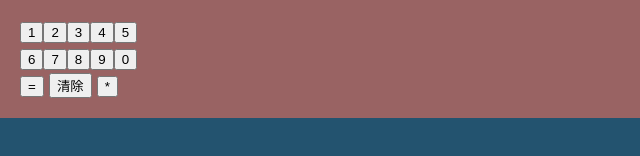
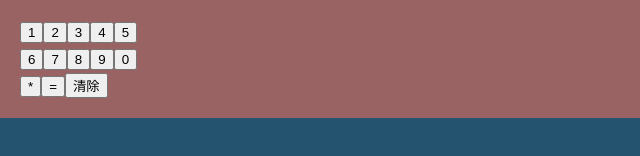
Before and after one commit to misapprehand/web-learning, a plain HTML site: page hello/js_basic.html in a window 1280 px wide. Both pictures are taken after a click on the button "清除". Shown: the part 640-796 px from the top of the page, 0-640 px from the left. Drawn offline with Linux system fonts and the light colour scheme; a web font is replaced by a local one.

Commit message:
js 创建=和清除按钮

```diff
--- a/hello/hello.js
+++ b/hello/hello.js
@@ -46,7 +46,7 @@ function clearResult(){
 function buttonClickHandler(event){
     var value = event.target.value;
     var number = Number(value);
-    if( number ){
+    if( number || number === 0){
         inputArray.push(number);
     }
     appendResult(value);
@@ -71,7 +71,17 @@ function create_button(parentNode,id,value){
     parentNode.appendChild(element);
     return element;
 }
+function create_function_button(parentNode,id,value,cb){
+    var element = document.createElement("input");
+    document.createElement("input");
+    element.setAttribute("type","button");
+    element.setAttribute("id",id);
+    element.setAttribute("value",value);
+    element.onclick = cb;
 
+    parentNode.appendChild(element);
+    return element;
+}
 var map = {
     "mul-1":"1",
     "mul-2":"2",
@@ -98,5 +108,6 @@ for(var element_key in map){
     }
     create_button(parentNode,element_key,map[element_key]);
 }
-document.getElementById('mul-=').onclick = resultClickHandler;
-document.getElementById('mul-clr').onclick = clearClickHandler;
+var parentNode = document.getElementById('number-pad-r3');
+create_function_button(parentNode,'mul-=',"=",resultClickHandler);
+create_function_button(parentNode,'mul-clr',"清除",clearClickHandler);
--- a/hello/js_basic.html
+++ b/hello/js_basic.html
@@ -31,8 +31,6 @@
             <div id="number-pad-r2">
             </div>
             <div id="number-pad-r3">
-                <input type="button" id="mul-=" value="=" />
-                <input type="button" id="mul-clr" value="清除" />
             </div>
         </div>
         <script src="hello.js"></script>
```
